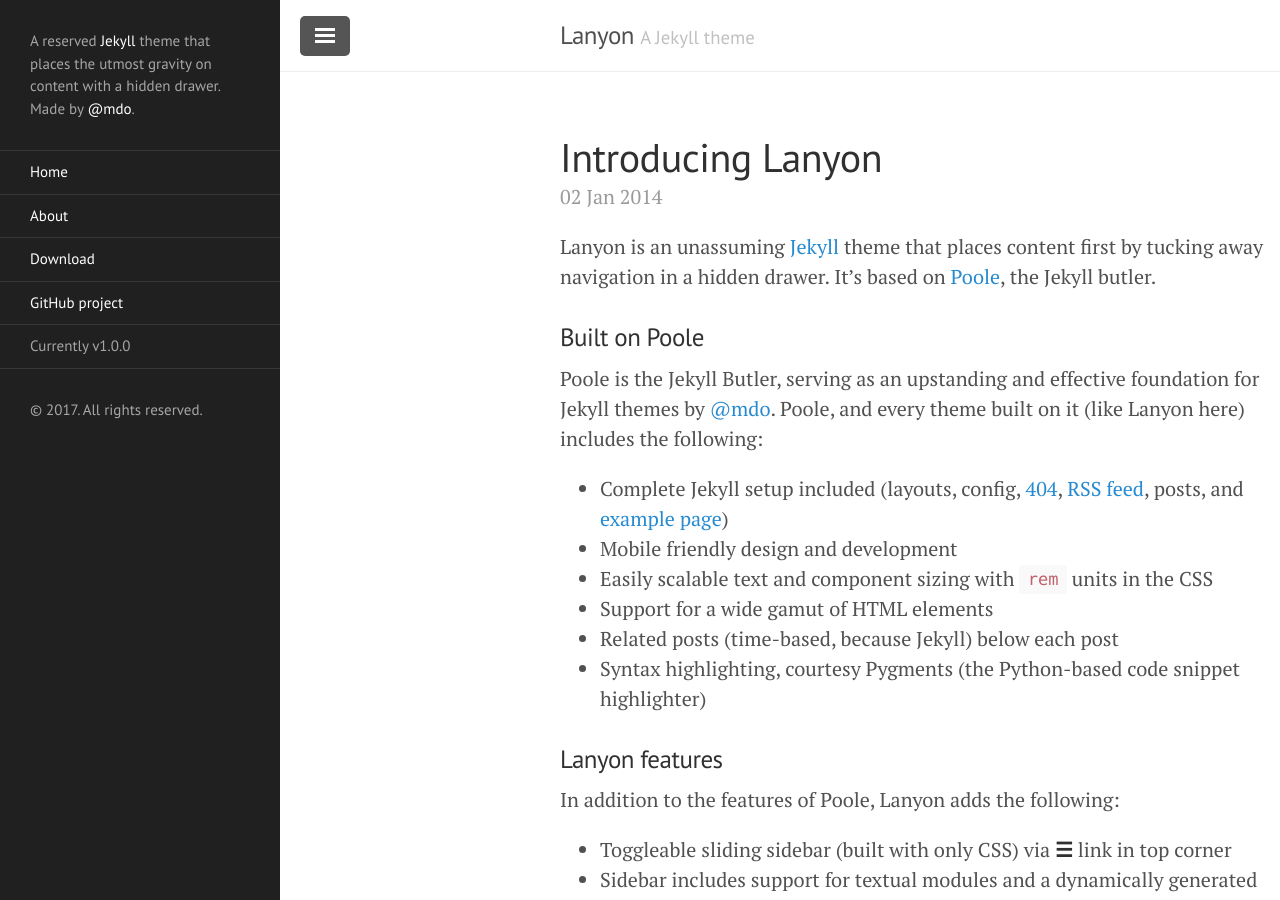
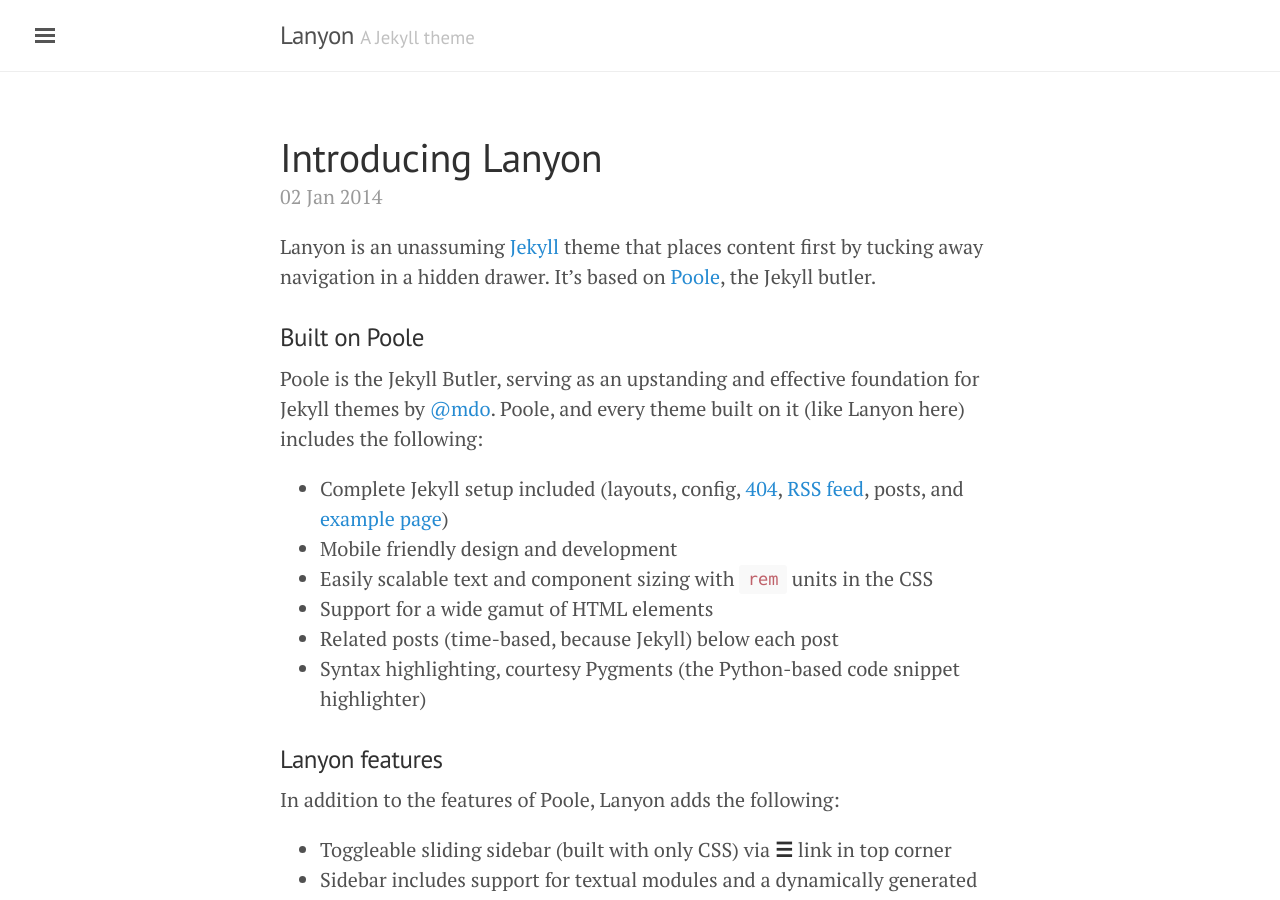
Before and after one commit to TallCube/milkstork, a Jekyll site: the page built from index.html, in a window 1280 px wide and 900 px high. Built offline with Jekyll 4.4.1, drawn with Linux system fonts in a browser that asks for light colours; the list of posts is cut into pages by our own code.

Commit message:
Update sidebar.html

```diff
--- a/_includes/sidebar.html
+++ b/_includes/sidebar.html
@@ -1,6 +1,6 @@
 <!-- Target for toggling the sidebar `.sidebar-checkbox` is for regular
      styles, `#sidebar-checkbox` for behavior. -->
-<input type="checkbox" class="sidebar-checkbox" id="sidebar-checkbox" checked>
+<input type="checkbox" class="sidebar-checkbox" id="sidebar-checkbox">
 
 <!-- Toggleable sidebar -->
 <div class="sidebar" id="sidebar">
@@ -25,9 +25,8 @@
       {% endif %}
     {% endfor %}
 
-    <a class="sidebar-nav-item" href="{{ site.github.repo }}/archive/v{{ site.version }}.zip">Download</a>
-    <a class="sidebar-nav-item" href="{{ site.github.repo }}">GitHub project</a>
-    <span class="sidebar-nav-item">Currently v{{ site.version }}</span>
+    <a class="sidebar-nav-item">Tall Cube 2017</a>
+
   </nav>
 
   <div class="sidebar-item">
```
